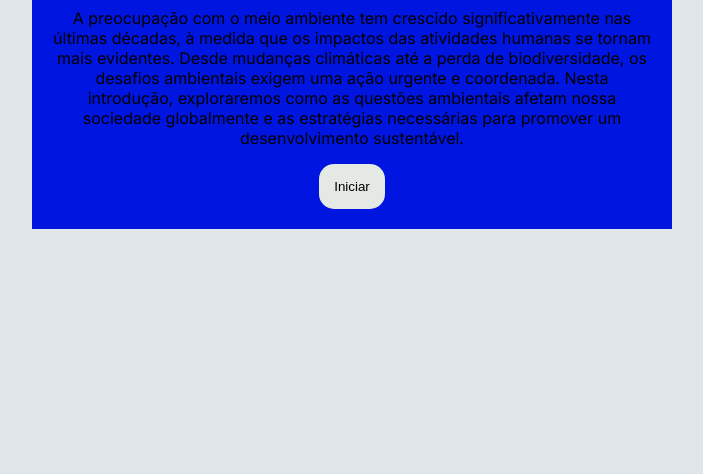
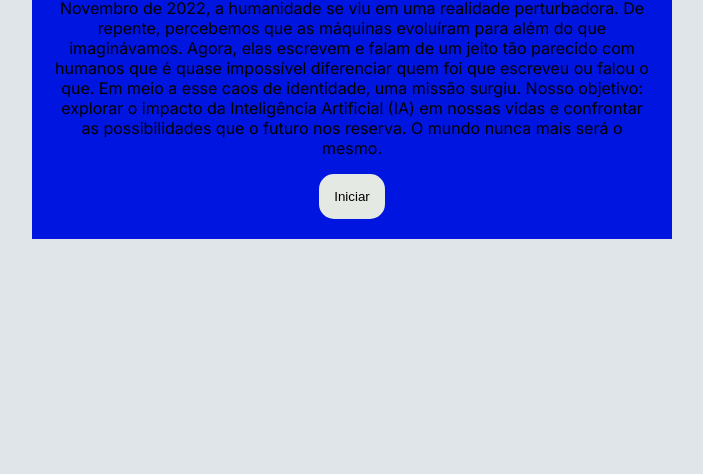
Before and after one commit to Patozn/meio-ambiente-melhorado, a plain HTML site: page index.html in a window 1280 px wide. Shown: the part 342-816 px from the top of the page, without its empty margins (288-991 px from the left). Drawn offline with Linux system fonts and the light colour scheme; files whose address does not match are found by name.

Commit message:
Update index.html

```diff
--- a/index.html
+++ b/index.html
@@ -5,14 +5,21 @@
     <meta charset="UTF-8">
     <meta name="viewport" content="width=device-width, initial-scale=1.0">
     <link rel="stylesheet" href="style.css">
-    <title>Meio ambiente</title>
+    <title>Você decide o futuro da IA</title>
 </head>
 
 <body>
     <div class="caixa-principal">
         <h1>Meio ambiente</h1>
         <div class="tela-inicial">
-            <p>A preocupação com o meio ambiente tem crescido significativamente nas últimas décadas, à medida que os impactos das atividades humanas se tornam mais evidentes. Desde mudanças climáticas até a perda de biodiversidade, os desafios ambientais exigem uma ação urgente e coordenada. Nesta introdução, exploraremos como as questões ambientais afetam nossa sociedade globalmente e as estratégias necessárias para promover um desenvolvimento sustentável.
+            <p>Novembro de 2022, a humanidade se viu em uma realidade perturbadora.
+                De repente, percebemos que as máquinas evoluíram para além do que imaginávamos.
+                Agora, elas escrevem e falam de um jeito tão parecido com humanos que é quase impossível diferenciar
+                quem foi que escreveu ou falou o que.
+                Em meio a esse caos de identidade, uma missão surgiu.
+                Nosso objetivo: explorar o impacto da Inteligência Artificial (IA) em nossas vidas e confrontar as
+                possibilidades que o futuro nos reserva.
+                O mundo nunca mais será o mesmo.
             </p>
             <button class="iniciar-btn">Iniciar</button>
         </div>
```
